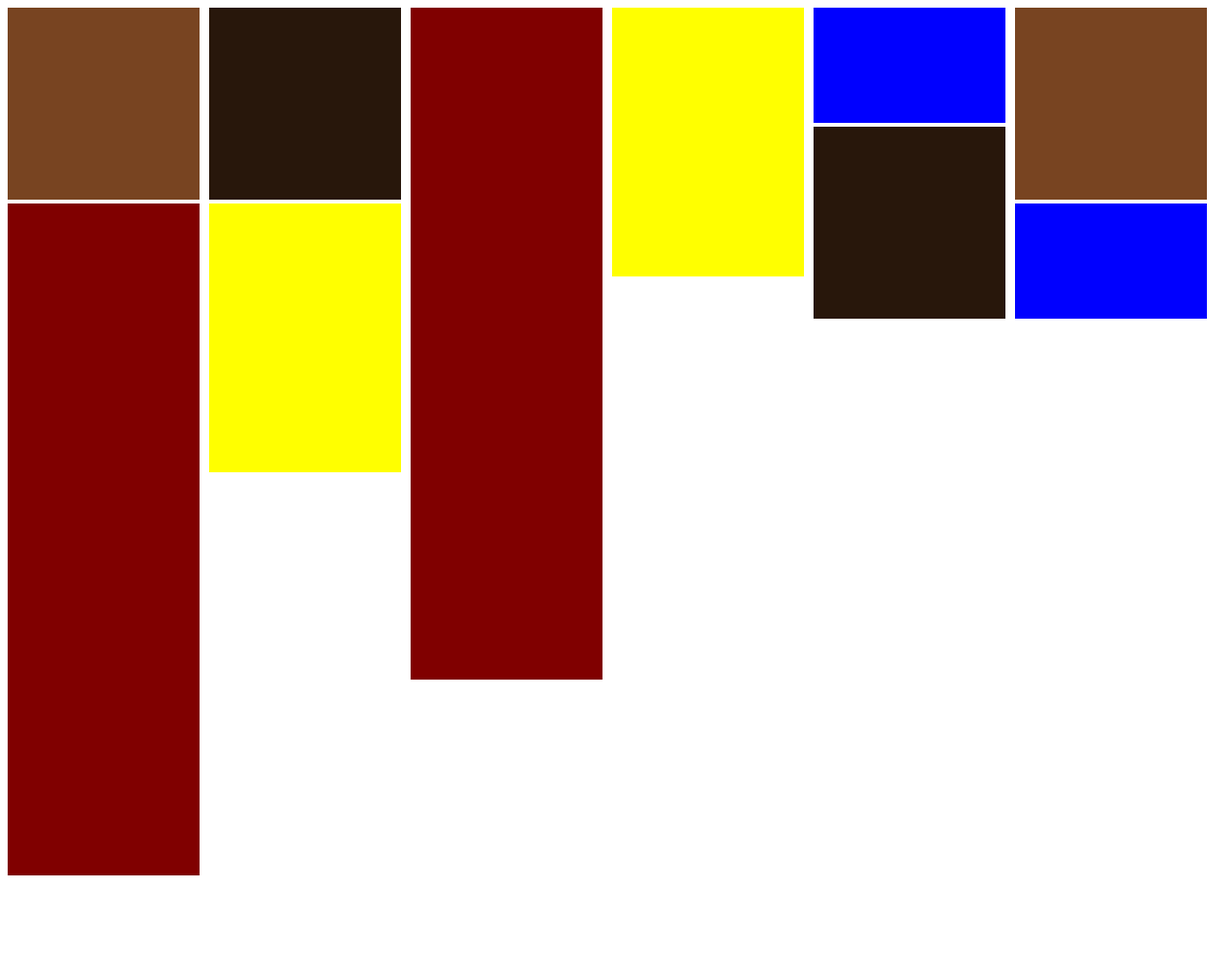
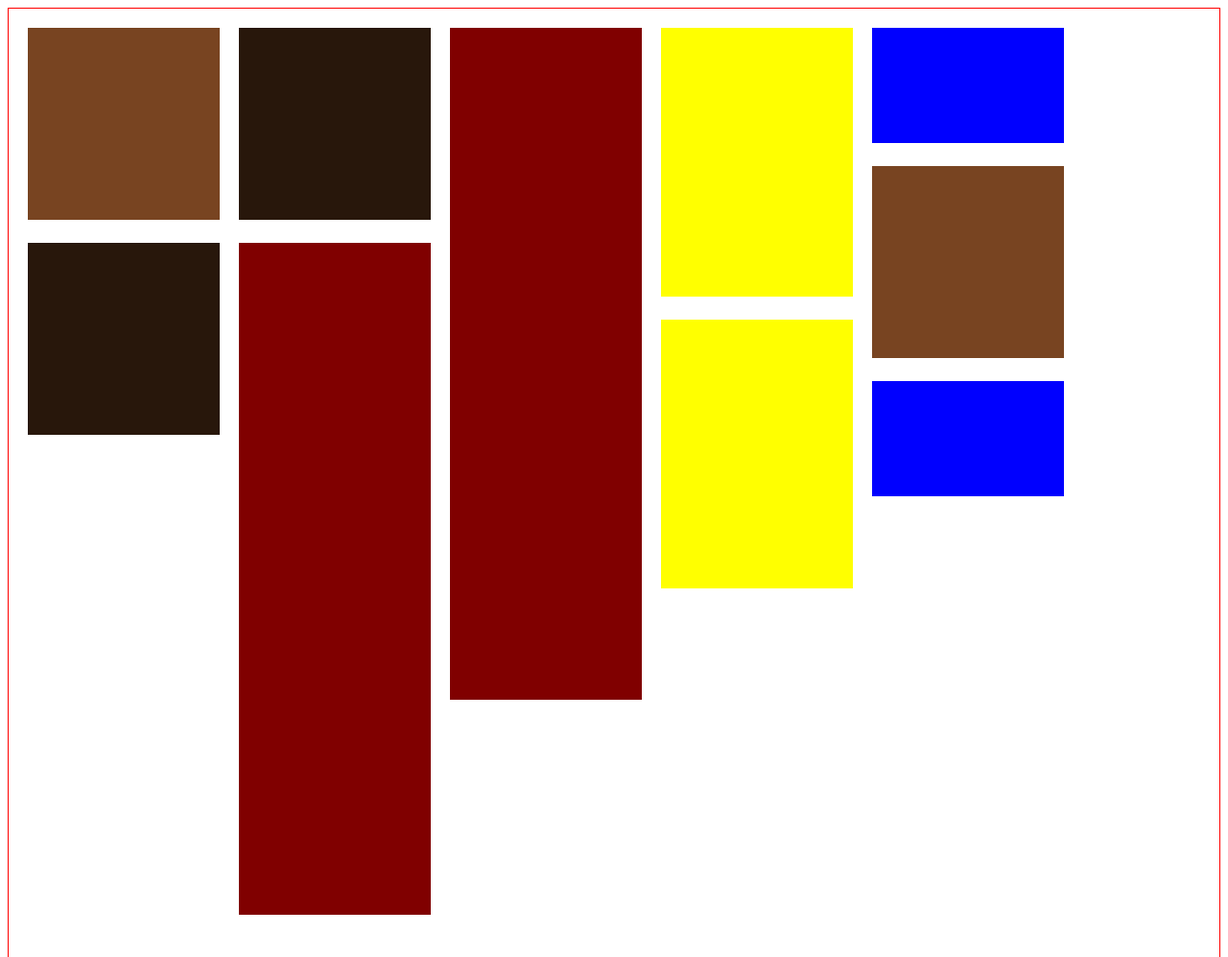
Before and after one commit to praveendias1180/masonry, a plain HTML site: page index.html in a window 1280 px wide. Shown: the top 997 px of the page at 96% size. Before the commit the page ends 924 px from the top, so only its background shows below. Drawn offline with nearby package versions, Linux system fonts and the light colour scheme.

Commit message:
Changed the layout

```diff
--- a/app.js
+++ b/app.js
@@ -2,7 +2,7 @@ window.onload = () => {
     const grid = document.querySelector('.grid');
     const masonry = new Masonry(grid, {
         itemSelector: '.grid-item',
-        gutter: 10,
+        gutter: 20,
         // originLeft: false,
         // originTop: false,
     });
--- a/style.css
+++ b/style.css
@@ -1,5 +1,10 @@
+.grid{
+    border: 1px solid red;
+    padding: 20px;
+}
 .grid-item{
     width: 200px;
+    margin-bottom: 20px;
 }
 
 .grid-item img{
```
